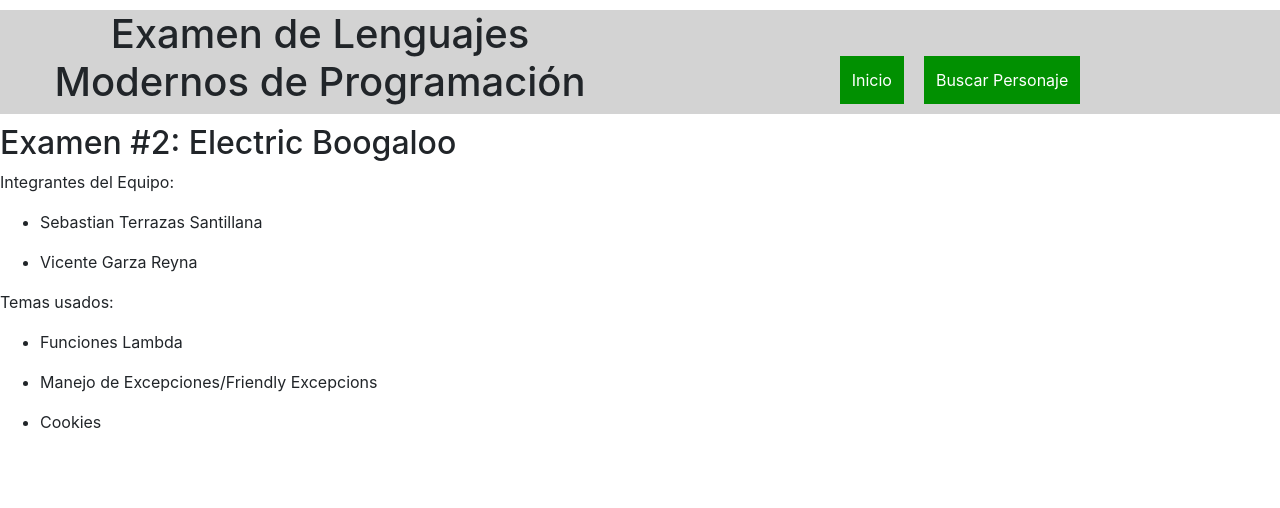
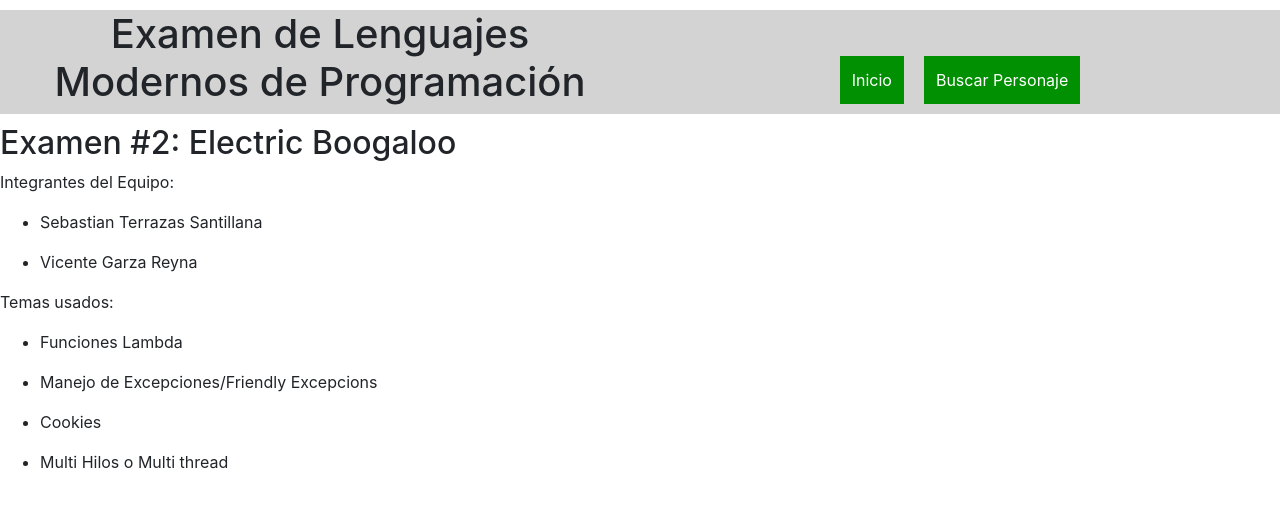
Before and after one commit to Shotem/Examen-2-LMP, an Angular app: page /tabinicio in a window 1280 px wide. Shown: the top 508 px of the page. Built offline with nearby package versions, Linux system fonts and the light colour scheme.

Commit message:
Minor Changes

```diff
--- a/src/app/tabinicio/tabinicio.component.html
+++ b/src/app/tabinicio/tabinicio.component.html
@@ -21,6 +21,9 @@
             <li>
                 <p>Cookies</p>
             </li>
+            <li>
+                <p> Multi Hilos o Multi thread</p>
+            </li>
         </ul>
     </header>
 </article>
```
Also changed, not shown: 1 other file (tests, documents, lock files or other folders).
